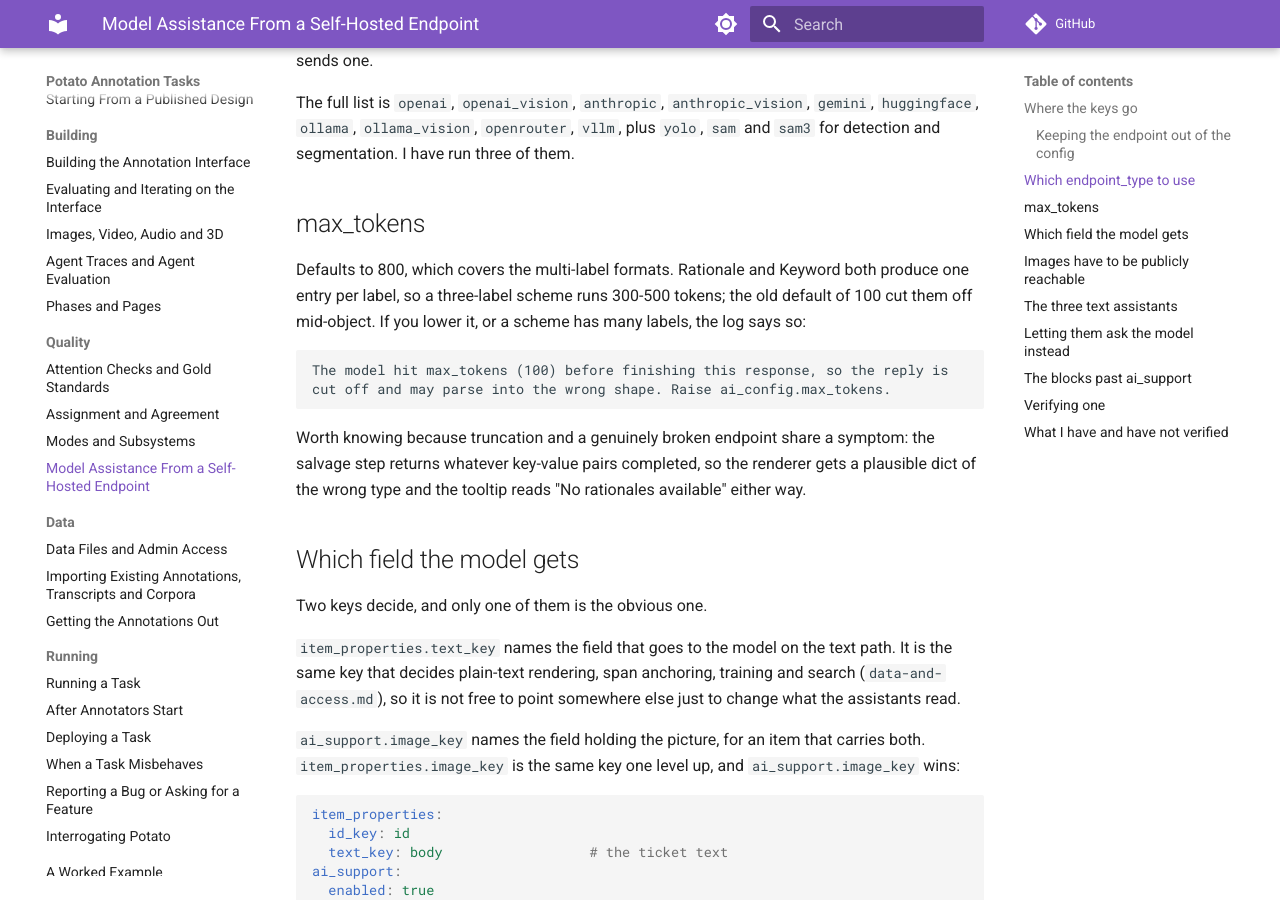
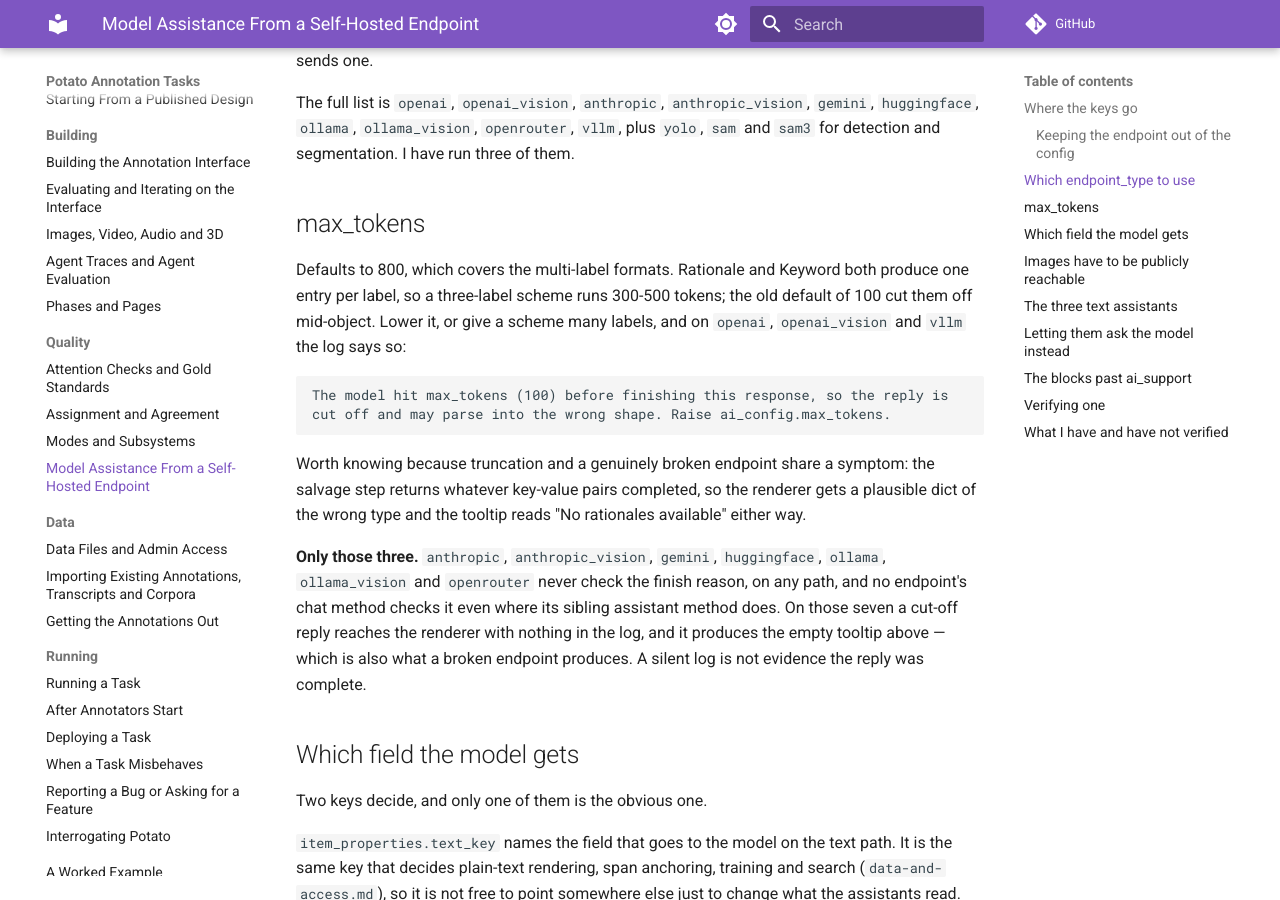
Before and after one commit to davidjurgens/potato-skill, an MkDocs documentation site: the page built from docs/model-assistance.md, in a window 1280 px wide and 900 px high, scrolled down 2858 px. Built offline with MkDocs 1.6.1 and Material for MkDocs 9.7.7, drawn with Linux system fonts in a browser that asks for light colours; comment, search, counter and statistics services are not loaded; some of the changed text lies outside the part shown.

Commit message:
docs(model-assistance): say which endpoints report a truncated reply, and stop halving the chat budget
The `## max_tokens` section said "If you lower it, or a scheme has many labels,
the log says so" and quoted the warning, with no scope on it. Walking every
endpoint module for calls to `_warn_if_truncated`: four call sites in three of
fifteen modules. `openai`, `openai_vision` and `vllm` check the finish reason on
the assistant path; anthropic, anthropic_vision, gemini, huggingface, ollama,
ollama_vision and openrouter never check it anywhere, and no `chat_query` checks
it even where its sibling `query` does. On the seven silent types a cut-off
reply reaches the renderer as a salvaged dict and shows the empty tooltip a dead
endpoint shows, with nothing in the log to tell them apart.

The `chat_support` sample set `max_tokens: 400` — half Potato's own default, on
the one path with no truncation warning, for the one reply whose length the
annotator sets rather than the author. Driven against a vLLM 12B with one
question covering three labels: at 400 the reply stops on the bare heading
"### 3. Unclear" with nothing under it, at 800 it reaches the last section but
not its closing sentence, at 2000 it finishes. No warning in any of the three
logs. Sample is now 2000.

Co-Authored-By: Claude Opus 5 (1M context) <noreply@anthropic.com>
Claude-Session: https://claude.ai/code/session_01PJAwjvg871XGFuA8khHbjC

````diff
--- a/docs/model-assistance.md
+++ b/docs/model-assistance.md
@@ -136,8 +136,8 @@ them.
 
 Defaults to 800, which covers the multi-label formats. Rationale and Keyword both
 produce one entry per label, so a three-label scheme runs 300-500 tokens; the old
-default of 100 cut them off mid-object. If you lower it, or a scheme has many
-labels, the log says so:
+default of 100 cut them off mid-object. Lower it, or give a scheme many labels,
+and on `openai`, `openai_vision` and `vllm` the log says so:
 
 ```
 The model hit max_tokens (100) before finishing this response, so the reply is
@@ -148,6 +148,13 @@ Worth knowing because truncation and a genuinely broken endpoint share a symptom
 the salvage step returns whatever key-value pairs completed, so the renderer gets
 a plausible dict of the wrong type and the tooltip reads "No rationales
 available" either way.
+
+**Only those three.** `anthropic`, `anthropic_vision`, `gemini`, `huggingface`,
+`ollama`, `ollama_vision` and `openrouter` never check the finish reason, on any
+path, and no endpoint's chat method checks it even where its sibling assistant
+method does. On those seven a cut-off reply reaches the renderer with nothing in
+the log, and it produces the empty tooltip above — which is also what a broken
+endpoint produces. A silent log is not evidence the reply was complete.
 
 ## Which field the model gets
 
@@ -249,6 +256,16 @@ chat_support:
 `ai_support`, and `include.all` is not involved: the sidebar renders whenever
 the block is enabled. The boot log's line is
 `Chat endpoint initialized: <endpoint_type>`.
+
+**The sample sets `max_tokens` well above the 800 default, and should.** An
+assistant returns one entry per label, so the author knows roughly how long the
+reply will be. Chat length is set by whatever the annotator types. Asked a
+question covering three labels, this endpoint at 400 stopped on the bare heading
+`### 3. Unclear` with nothing under it; at 800 it reached the last section but
+not its closing sentence; at 2000 it finished. Nothing appeared in the log in
+any of those runs — the chat path never checks the finish reason — so an
+annotator reading a reply that stops mid-document is the only thing that will
+tell you. A cap costs nothing unless the model reaches it.
 
 **It is given far more than the assistants are.** The default prompt carries the
 task name, the task description, every scheme's name and its labels, and the
@@ -485,6 +502,12 @@ reading the response body and the rendered DOM:
   an image, and the answer changing when it is set
 - `chat_support` end to end against the same server: the sidebar, a reply, the
   `ui` keys, and a custom `system_prompt.template` reaching the model
+- the same chat question at `max_tokens` 400, 800 and 2000, reading each reply
+  back from `/api/chat/send` and each server log: cut at a heading, cut before
+  its closing sentence, complete — no truncation warning in any of the three
+- which endpoint modules call the truncation check, from the source: four call
+  sites in `openai_endpoint`, `openai_vision_endpoint` and `vllm_endpoint`, none
+  in any `chat_query`
 - `judge_alignment.inline` rendering a judge's suggestion beside the item, and
   `/admin/judge-alignment` reporting agreement against the human labels
 - `active_learning` training and reordering a twenty-item queue, and the dotted
````
Also changed, not shown: other parts of docs/model-assistance.md (+1 -1 lines), skills/potato-tasks/references/model-assistance.md (+26 -3 lines).
